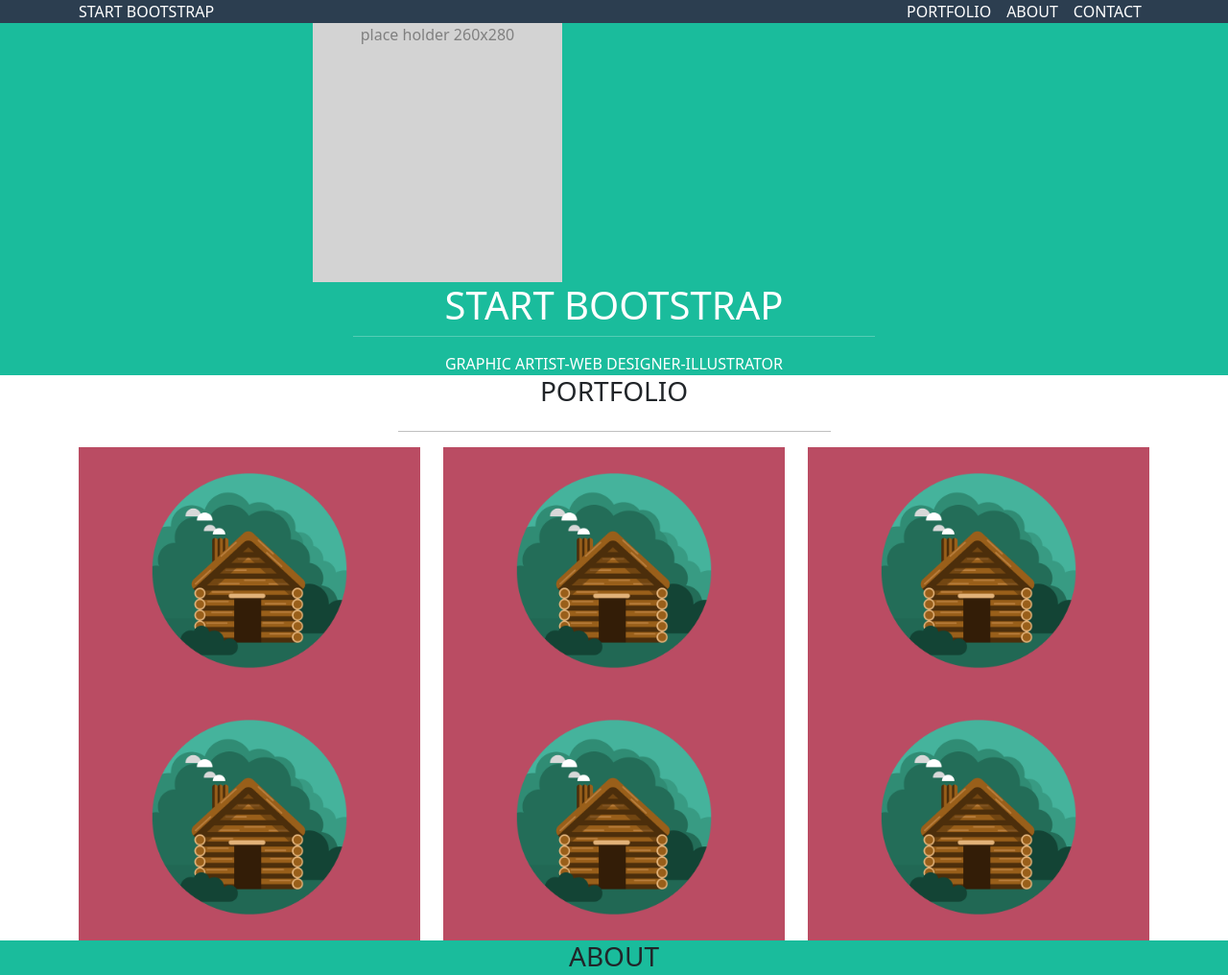
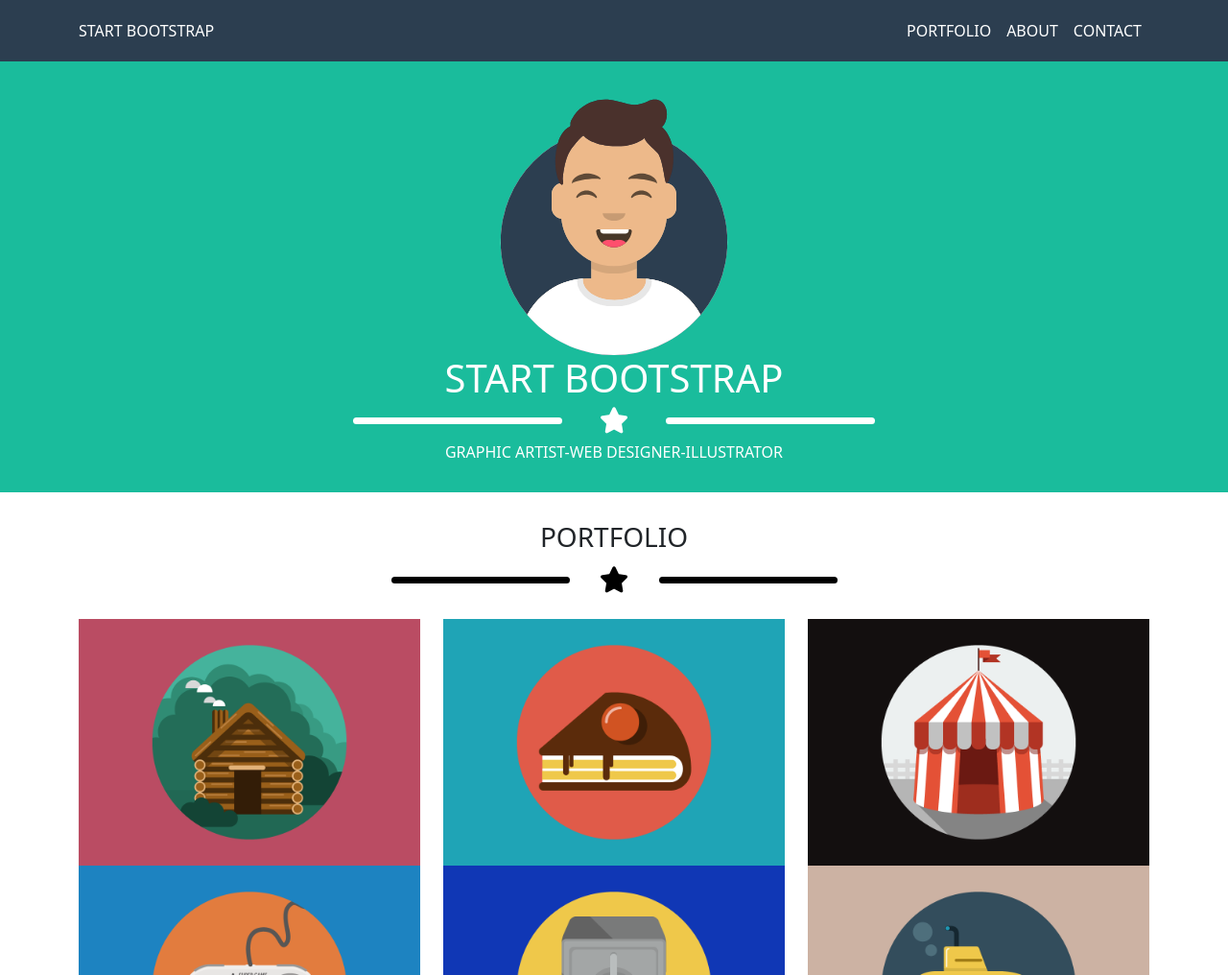
Before and after one commit to jiemarabanzado/html-css-bootstrap-freelancer, a plain HTML site: page index.html in a window 1280 px wide. Shown: the top 1016 px of the page at 96% size. Drawn offline with nearby package versions, Linux system fonts and the light colour scheme.

Commit message:
fix header e hero

```diff
--- a/css/style.css
+++ b/css/style.css
@@ -1,5 +1,6 @@
 header{
     background-color: #2c3e50;
+    padding: 20px 0px;
 }
 .ms-head-title{
     color: white;
@@ -24,27 +25,60 @@ header{
 }
 .ms-green{
     background-color: #1abc9c;
-    justify-content: center;
-
+    padding: 30px 0px;
+    margin-bottom: 30px;
 }
-
+.ms-photo{
+    text-align: center;
+}
 .ms-image{
-    text-align: center;
-    width: 260px;
-    height: 270px;
-    background-color: lightgray;
-    color: grey;
+    max-width: 260px;
 }
 .ms-title{
     color: white;
+    margin: auto;
     text-align: center;
 }
-hr{
+.ms-title h1{
+    margin-bottom: 0px;
+}
+.rule-green{
+    align-items: center;
+    justify-content: center;
+}
+.rule-port{
+    justify-content: center;
+    align-items: center;
+    margin-bottom: 20px;
+}
+.rule-green .rule{
+    height: 7px;
+    border: none;
+    border-radius: 30px;
+    background-color: white;
+}
+.star{
+    font-size: 1.7rem;
+    text-align: center;
     color: white;
+    padding: 0;
+}
+.rule-port .rule{
+    height: 7px;
+    border: none;
+    border-radius: 30px;
+    background-color: black;
+}
+.rule-port .star{
+    font-size: 1.7rem;
+    text-align: center;
+    color: black;
+    padding: 0;
 }
 .ms-categorie{
     text-align: center;
     color: white;
+    margin: auto;
 }
 
 .portfolio hr{
--- a/index.html
+++ b/index.html
@@ -6,6 +6,7 @@
     <meta name="viewport" content="width=device-width, initial-scale=1.0">
     <link rel="stylesheet" href="https://cdn.jsdelivr.net/npm/bootstrap@5.2.2/dist/css/bootstrap.min.css">
     <link rel="stylesheet" href="css/style.css">
+    <link rel="stylesheet" href="https://cdnjs.cloudflare.com/ajax/libs/font-awesome/6.2.0/css/all.min.css" integrity="sha512-xh6O/CkQoPOWDdYTDqeRdPCVd1SpvCA9XXcUnZS2FmJNp1coAFzvtCN9BmamE+4aHK8yyUHUSCcJHgXloTyT2A==" crossorigin="anonymous" referrerpolicy="no-referrer" />
     <title>freelancer</title>
 </head>
 <body>
@@ -27,14 +28,18 @@
         </div>
     </header>
    <main>
-        <section class="ms-green row ">
-            <div class="ms-photo col-6">
-                <div class="ms-image">place holder 260x280</div>
+        <section class="ms-green">
+            <div class="ms-photo">
+                    <img class="ms-image"src="img/avatar.svg" alt="">
             </div>
             <div class="ms-title col-8">
                 <h1>START BOOTSTRAP</h1>
             </div>
-            <hr class="col-5">
+            <div class="rule-green  row">
+                <div class="rule col-2"></div>
+                <div class="star col-1"><i class="fa-solid fa-star"></i></div>
+                <div class="rule col-2"></div>
+            </div>
             <div class="ms-categorie col-11">
                 <div>GRAPHIC ARTIST-WEB DESIGNER-ILLUSTRATOR</div>
             </div>
@@ -43,8 +48,10 @@
             <div class="container-sm container-lg">
                 <div class="port-title row">
                     <h3 class="col-6 col-sm-5">PORTFOLIO</h3>
-                    <div class="col-5">
-                        <hr>
+                    <div class="rule-port row">
+                        <div class="rule col-2"></div>
+                        <div class="star col-1"><i class="fa-solid fa-star"></i></div>
+                        <div class="rule col-2"></div>
                     </div>
                 </div>
                 <div class="img-grid row">
@@ -52,19 +59,19 @@
                         <img src="img/cabin.png" alt="">
                     </div>
                     <div class="col-12 col-sm-6 col-lg-4">
-                        <img src="img/cabin.png" alt="">
+                        <img src="img/cake.png" alt="">
                     </div>
                     <div class="col-12 col-sm-6 col-lg-4">
-                        <img src="img/cabin.png" alt="">
+                        <img src="img/circus.png" alt="">
                     </div>
                     <div class="col-12 col-sm-6 col-lg-4">
-                        <img src="img/cabin.png" alt="">
+                        <img src="img/game.png" alt="">
                     </div>
                     <div class="col-12 col-sm-6 col-lg-4">
-                        <img src="img/cabin.png" alt="">
+                        <img src="img/safe.png" alt="">
                     </div>
                     <div class="col-12 col-sm-6 col-lg-4">
-                        <img src="img/cabin.png" alt="">
+                        <img src="img/submarine.png" alt="">
                     </div>
                 </div>
             </div>
```
